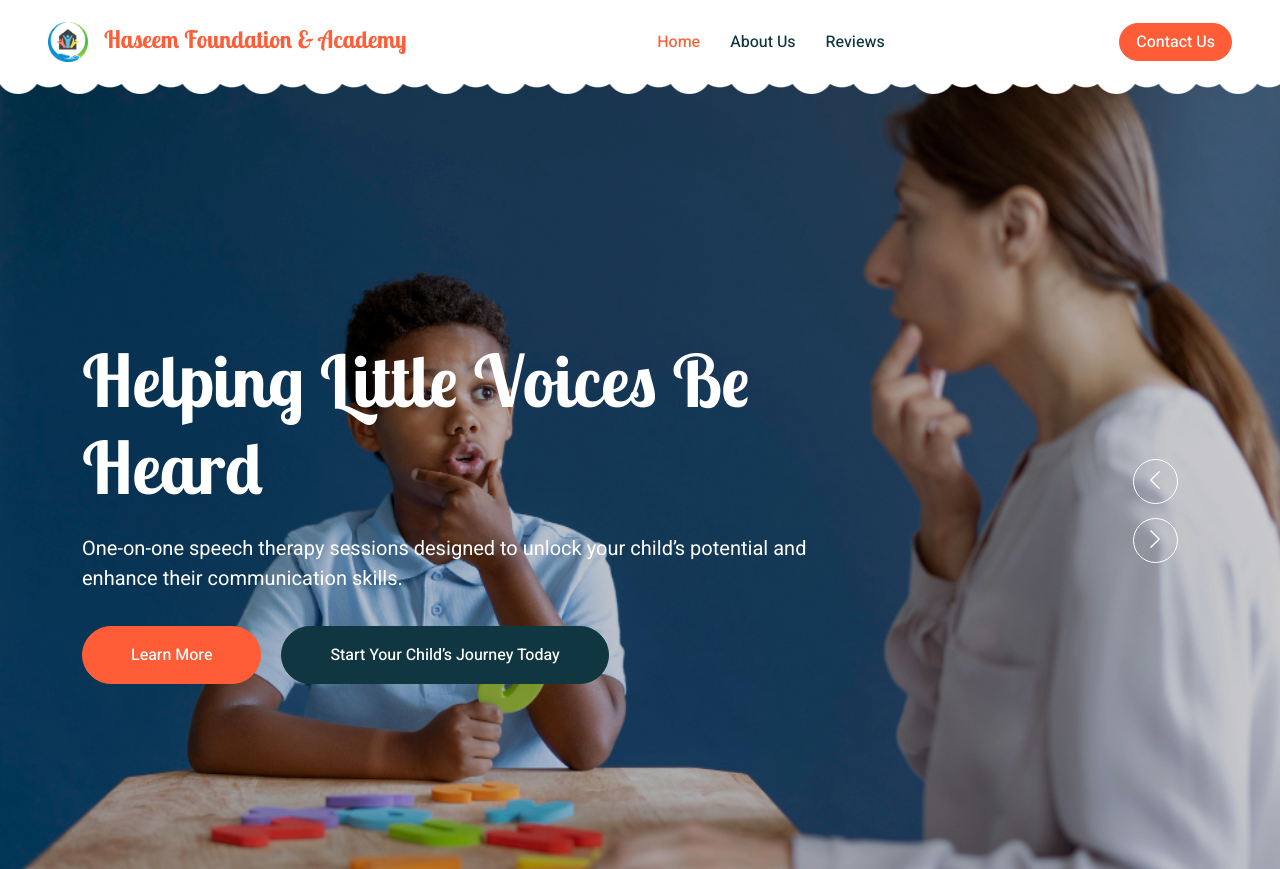
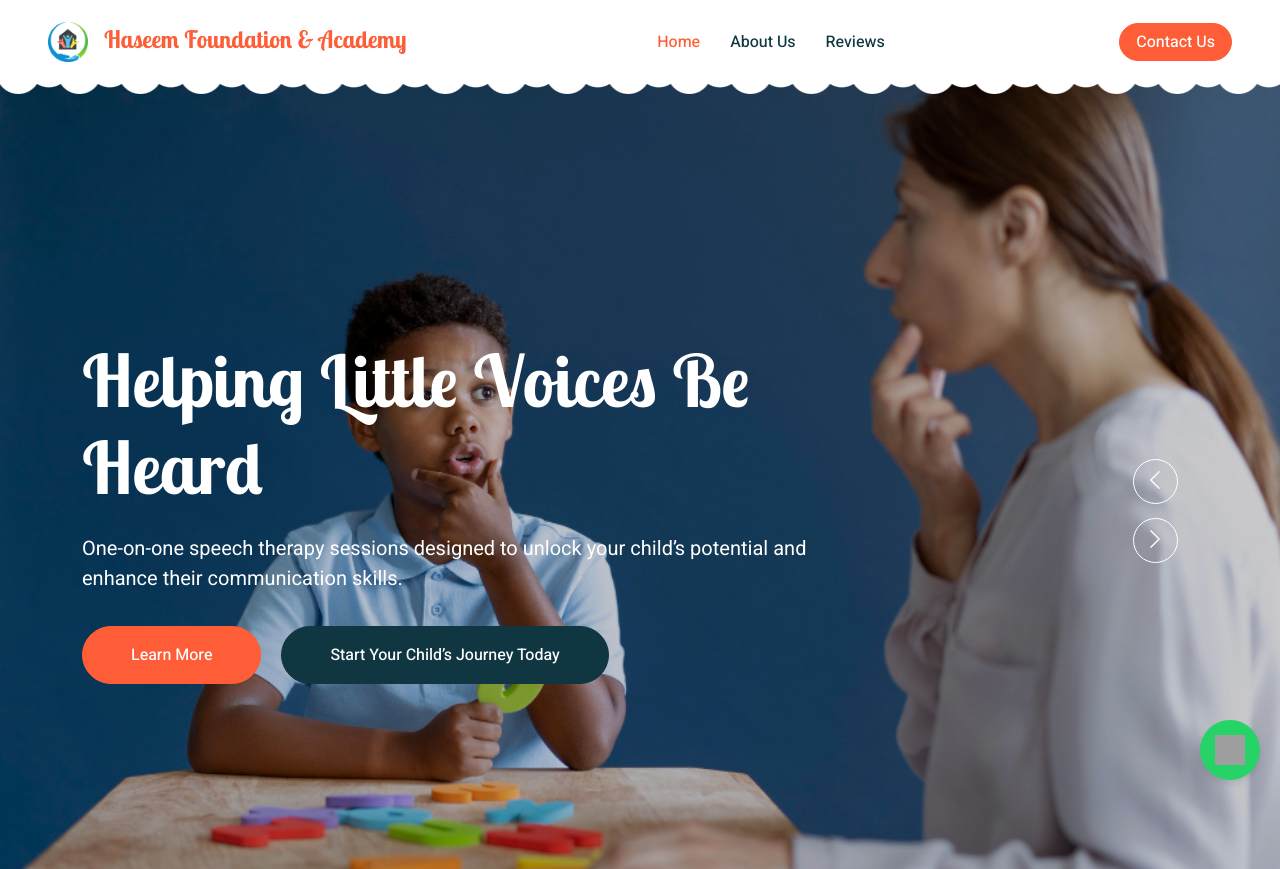
Before and after one commit to haseemfoundation/Haseemfoundation, a plain HTML site: page index.html in a window 1280 px wide. Shown: the top 869 px of the page. Drawn offline with nearby package versions, Linux system fonts and the light colour scheme; grey boxes are pictures that could not be loaded.

Commit message:
Update index.html

```diff
--- a/index.html
+++ b/index.html
@@ -32,6 +32,39 @@
 
     <!-- Template Stylesheet -->
     <link href="css/style.css" rel="stylesheet">
+
+
+
+    <style>
+        /* Floating Button Styles */
+        .whatsapp-float {
+            position: fixed;
+            bottom: 20px;
+            right: 20px;
+            background-color: #25D366;
+            color: white;
+            width: 60px;
+            height: 60px;
+            border-radius: 50%;
+            display: flex;
+            align-items: center;
+            justify-content: center;
+            box-shadow: 0 4px 6px rgba(0, 0, 0, 0.1);
+            cursor: pointer;
+            transition: transform 0.3s, box-shadow 0.3s;
+            z-index: 1000;
+        }
+
+        .whatsapp-float:hover {
+            transform: scale(1.1);
+            box-shadow: 0 6px 8px rgba(0, 0, 0, 0.15);
+        }
+
+        .whatsapp-float img {
+            width: 30px;
+            height: 30px;
+        }
+    </style>
 </head>
 
 <body>
@@ -75,7 +108,7 @@
                         </div> -->
                 </div>
             </div>
-            <a href="" class="btn btn-primary rounded-pill px-3 d-none d-lg-block">Contact Us</a>
+            <a href="contact.html" class="btn btn-primary rounded-pill px-3 d-none d-lg-block">Contact Us</a>
     </div>
     </nav>
     <!-- Navbar End -->
@@ -130,6 +163,9 @@
         </div>
     </div>
     <!-- Carousel End -->
+    <a href="https://wa.me/923007540134" target="_blank" class="whatsapp-float">
+        <img src="https://upload.wikimedia.org/wikipedia/commons/6/6b/WhatsApp.svg" alt="WhatsApp">
+    </a>
 
 
     <!-- Facilities Start -->
@@ -885,7 +921,7 @@
                                     Chishtian, Bahawalnagar, Punjab, Pakistan
                                 </p>
                                 <p class="mb-2"><i class="fa fa-phone-alt me-3"></i>0300 7540134</p>
-                                <p class="mb-2"><i class="fa fa-envelope me-3"></i>haseemfoundation@gmail.comom </p>
+                                <p class="mb-2"><i class="fa fa-envelope me-3"></i>haseemfoundation@gmail.com </p>
                                 <div class="d-flex pt-2">
                                     <a class="btn btn-outline-light btn-social" href=""><i
                                             class="fab fa-twitter"></i></a>
@@ -955,7 +991,7 @@
                                     Reserved.
 
                                     <!--/*** This template is free as long as you keep the footer author’s credit link/attribution link/backlink. If you'd like to use the template without the footer author’s credit link/attribution link/backlink, you can purchase the Credit Removal License from "https://htmlcodex.com/credit-removal". Thank you for your support. ***/-->
-                                    <a href="https://engrshanii.github.io/Usman/">Designed By ♥</a>
+                                    <a href="">Designed with ♥</a>
                                 </div>
                                 <!-- <div class="col-md-6 text-center text-md-end">
                     <div class="footer-menu">
```
